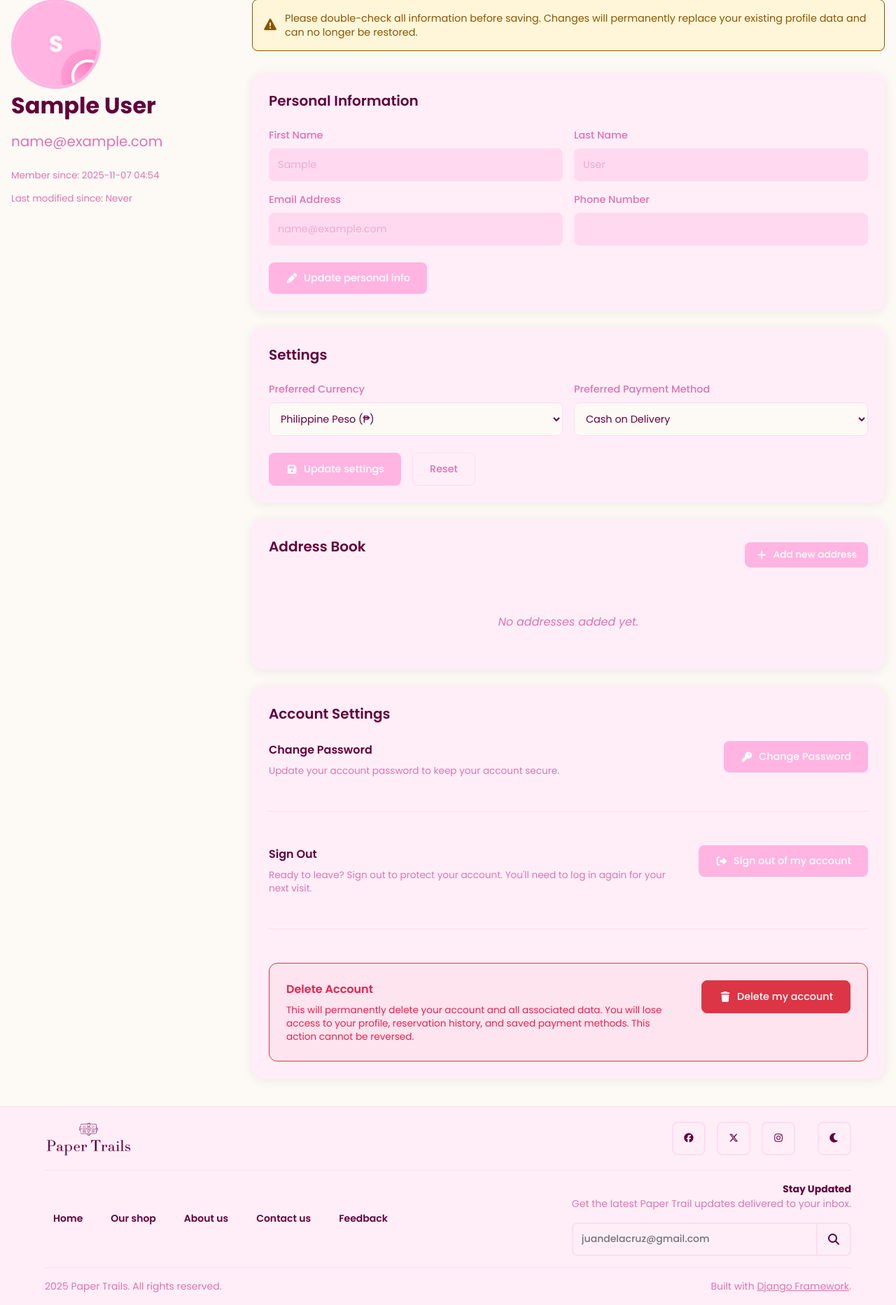
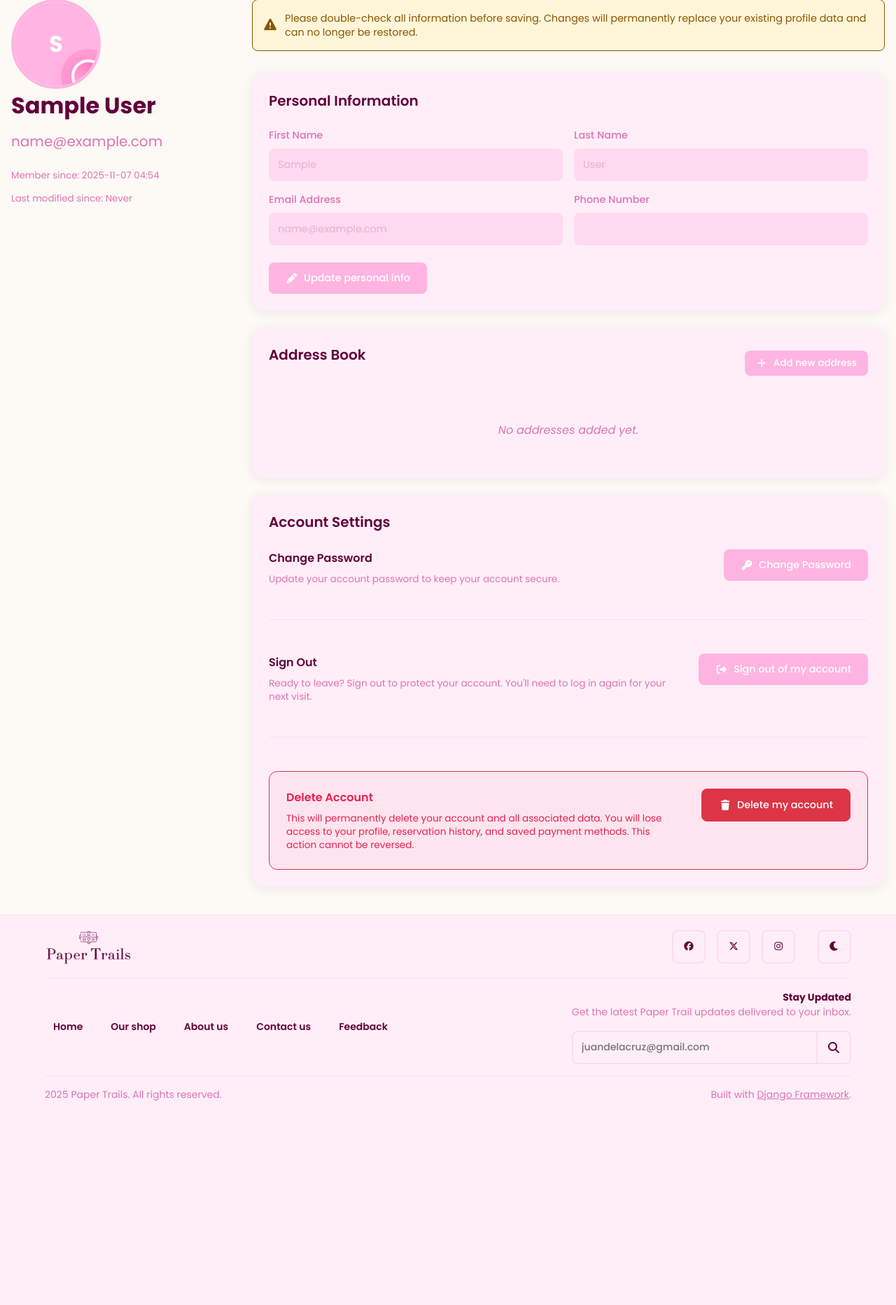
Before and after one commit to BrianPHL/paper-trail-ecommerce, a Django app: page /profile/ in a window 1280 px wide. Shown: the part 185-2050 px from the top of the page at 70% size. After the commit the page ends 1758 px from the top, so only its background shows below. Run offline with Django 5.2, Linux system fonts and the light colour scheme; the visitor is signed in with stand-in values (Sample User, id 1); data that the repository does not hold is empty; some libraries are stand-ins or nearby versions.

Commit message:
settings removed (profile)

```diff
--- a/shop/templates/shop/profile.html
+++ b/shop/templates/shop/profile.html
@@ -93,39 +93,7 @@
                 </form>
             </div>
 
-            <!-- Settings Section -->
-            <div class="profile-section">
-                <h3 class="section-title">Settings</h3>
-                <form method="POST" id="settings-form">
-                    {% csrf_token %}
-                    <input type="hidden" name="update_settings" value="1">
-                    <div class="settings-grid">
-                        <div class="setting-item">
-                            <label>Preferred Currency</label>
-                            <select class="form-select" name="preferred_currency" id="preferred_currency">
-                                <option value="PHP" {% if user_profile.preferred_currency == 'PHP' %}selected{% endif %}>Philippine Peso (₱)</option>
-                                <option value="USD" {% if user_profile.preferred_currency == 'USD' %}selected{% endif %}>US Dollar ($)</option>
-                                <option value="EUR" {% if user_profile.preferred_currency == 'EUR' %}selected{% endif %}>Euro (€)</option>
-                            </select>
-                        </div>
-                        <div class="setting-item">
-                            <label>Preferred Payment Method</label>
-                            <select class="form-select" name="preferred_payment_method" id="preferred_payment_method">
-                                <option value="COD" {% if user_profile.preferred_payment_method == 'COD' %}selected{% endif %}>Cash on Delivery</option>
-                                <option value="CREDIT_CARD" {% if user_profile.preferred_payment_method == 'CREDIT_CARD' %}selected{% endif %}>Credit Card</option>
-                                <option value="PAYPAL" {% if user_profile.preferred_payment_method == 'PAYPAL' %}selected{% endif %}>PayPal</option>
-                                <option value="GCASH" {% if user_profile.preferred_payment_method == 'GCASH' %}selected{% endif %}>GCash</option>
-                            </select>
-                        </div>
-                    </div>
-                    <div class="section-actions">
-                        <button type="button" class="btn-secondary" id="update-settings-btn">
-                            <i class="fa-solid fa-save"></i> Update settings
-                        </button>
-                        <button type="button" class="btn-outline" id="reset-settings-btn">Reset</button>
-                    </div>
-                </form>
-            </div>
+            <!-- Settings removed: site now supports only PHP + COD -->
 
             <!-- Address Book Section -->
             <div class="profile-section">
@@ -598,34 +566,7 @@ document.addEventListener('DOMContentLoaded', function() {
         }
     }
 
-    // Settings functionality
-    const updateSettingsBtn = document.getElementById('update-settings-btn');
-    const resetSettingsBtn = document.getElementById('reset-settings-btn');
-    const settingsForm = document.getElementById('settings-form');
-    const currencySelect = document.getElementById('preferred_currency');
-    const paymentSelect = document.getElementById('preferred_payment_method');
-
-    let originalCurrency = '';
-    let originalPayment = '';
-
-    // Store original values
-    if (currencySelect && paymentSelect) {
-        originalCurrency = currencySelect.value;
-        originalPayment = paymentSelect.value;
-    }
-
-    if (updateSettingsBtn && settingsForm) {
-        updateSettingsBtn.addEventListener('click', function() {
-            settingsForm.submit();
-        });
-    }
-
-    if (resetSettingsBtn && currencySelect && paymentSelect) {
-        resetSettingsBtn.addEventListener('click', function() {
-            currencySelect.value = originalCurrency;
-            paymentSelect.value = originalPayment;
-        });
-    }
+    // Settings removed: no client-side handlers needed (site locked to PHP + COD)
 
     // Change password functionality
     const changePasswordBtn = document.getElementById('change-password-btn');
```
